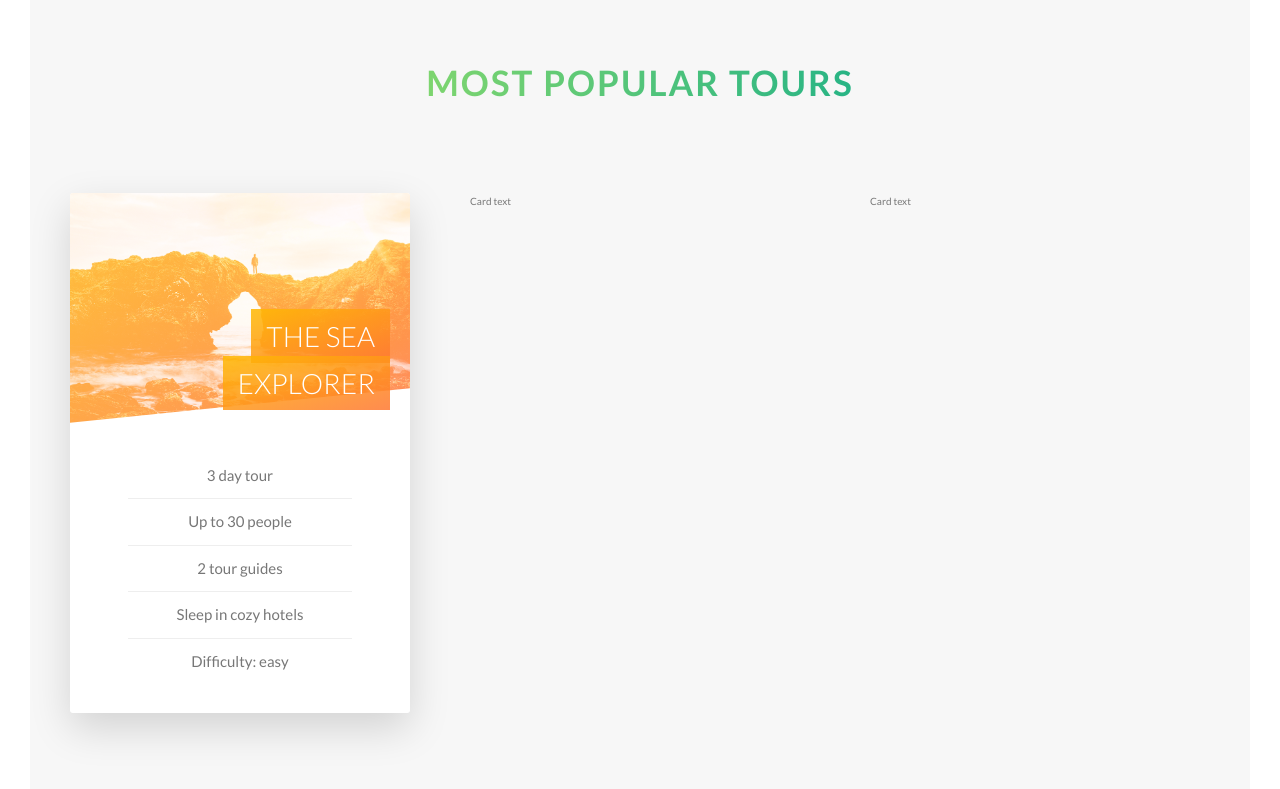
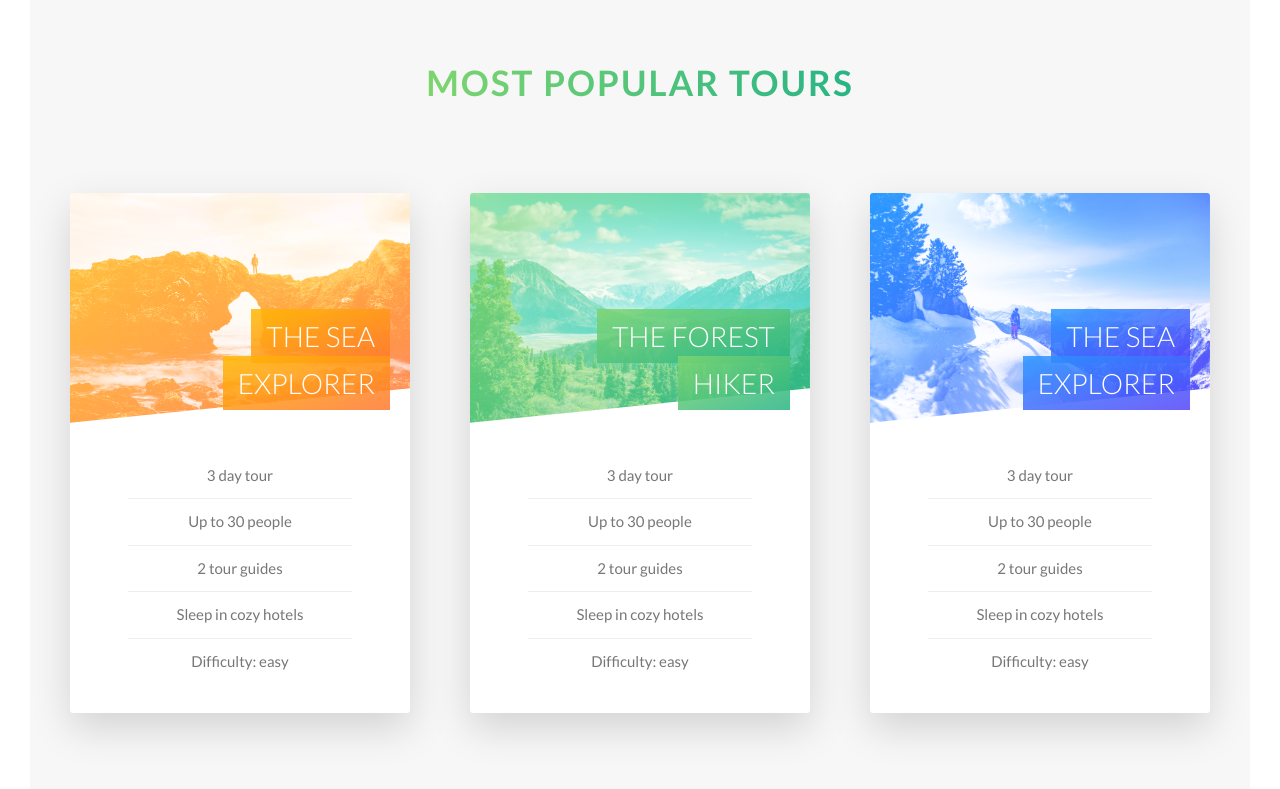
Before and after one commit to nbhaohao/advanced-css-course-master, a website: page Natours/starter/index.html in a window 1280 px wide. Shown: the part 2242-3031 px from the top of the page. Drawn offline with Linux system fonts and the light colour scheme.

Commit message:
feat: finish 3 cards

```diff
--- a/Natours/starter/index.html
+++ b/Natours/starter/index.html
@@ -131,18 +131,76 @@
 
                     </div>
                     <div class="card__side card__side--back card__side--back-1">
-                        BACK
+                        <div class="card__cta">
+                            <div class="card__price-box">
+                                <p class="card__price-only">Only</p>
+                                <p class="card__price-value">$297</p>
+                            </div>
+                            <a href="#" class="btn btn--white">Book now!</a>
+                        </div>
                     </div>
                 </div>
             </div>
             <div class="col-1-of-3">
                 <div class="card">
-                    Card text
+                    <div class="card__side card__side--front">
+                        <div class="card__picture card__picture--2">
+                            &nbsp;
+                        </div>
+                        <h4 class="card__heading">
+                            <span class="card__heading-span card__heading-span--2">The Forest hiker</span>
+                        </h4>
+                        <div class="card__details">
+                            <ul>
+                                <li>3 day tour</li>
+                                <li>Up to 30 people</li>
+                                <li>2 tour guides</li>
+                                <li>Sleep in cozy hotels</li>
+                                <li>Difficulty: easy</li>
+                            </ul>
+                        </div>
+
+                    </div>
+                    <div class="card__side card__side--back card__side--back-2">
+                        <div class="card__cta">
+                            <div class="card__price-box">
+                                <p class="card__price-only">Only</p>
+                                <p class="card__price-value">$297</p>
+                            </div>
+                            <a href="#" class="btn btn--white">Book now!</a>
+                        </div>
+                    </div>
                 </div>
             </div>
             <div class="col-1-of-3">
                 <div class="card">
-                    Card text
+                    <div class="card__side card__side--front">
+                        <div class="card__picture card__picture--3">
+                            &nbsp;
+                        </div>
+                        <h4 class="card__heading">
+                            <span class="card__heading-span card__heading-span--3">The Sea Explorer</span>
+                        </h4>
+                        <div class="card__details">
+                            <ul>
+                                <li>3 day tour</li>
+                                <li>Up to 30 people</li>
+                                <li>2 tour guides</li>
+                                <li>Sleep in cozy hotels</li>
+                                <li>Difficulty: easy</li>
+                            </ul>
+                        </div>
+
+                    </div>
+                    <div class="card__side card__side--back card__side--back-3">
+                        <div class="card__cta">
+                            <div class="card__price-box">
+                                <p class="card__price-only">Only</p>
+                                <p class="card__price-value">$297</p>
+                            </div>
+                            <a href="#" class="btn btn--white">Book now!</a>
+                        </div>
+                    </div>
                 </div>
             </div>
         </div>
--- a/Natours/starter/sass/components/_card.scss
+++ b/Natours/starter/sass/components/_card.scss
@@ -22,11 +22,18 @@
     }
 
     &--back {
-      background-color: green;
       transform: rotateY(180deg);
 
       &-1 {
         background-image: linear-gradient(to right bottom, #{$color-secondary-light}, #{$color-secondary-dark});
+      }
+
+      &-2 {
+        background-image: linear-gradient(to right bottom, #{$color-primary-light}, #{$color-primary-dark});
+      }
+
+      &-3 {
+        background-image: linear-gradient(to right bottom, #{$color-tertiary-light}, #{$color-tertiary-dark});
       }
     }
   }
@@ -52,11 +59,11 @@
     }
 
     &--2 {
-      background-image: url("../img/nat-5.jpg");
+      background-image: linear-gradient(to right bottom, #{$color-primary-light}, #{$color-primary-dark}), url("../img/nat-6.jpg");
     }
 
     &--3 {
-      background-image: url("../img/nat-5.jpg");
+      background-image: linear-gradient(to right bottom, #{$color-tertiary-light}, #{$color-tertiary-dark}), url("../img/nat-7.jpg");
     }
   }
 
@@ -80,6 +87,14 @@
     &--1 {
       background-image: linear-gradient(to right bottom, rgba($color-secondary-light, 0.85), rgba($color-secondary-dark, 0.85));
     }
+
+    &--2 {
+      background-image: linear-gradient(to right bottom, rgba($color-primary-light, 0.85), rgba($color-primary-dark, 0.85));
+    }
+
+    &--3 {
+      background-image: linear-gradient(to right bottom, rgba($color-tertiary-light, 0.85), rgba($color-tertiary-dark, 0.85));
+    }
   }
 
   &__details {
@@ -101,4 +116,29 @@
       }
     }
   }
+
+  &__cta {
+    position: absolute;
+    top: 50%;
+    left: 50%;
+    transform: translate(-50%, -50%);
+    width: 90%;
+    text-align: center;
+  }
+
+  &__price-box {
+    text-align: center;
+    color: $color-white;
+    margin-bottom: 8rem;
+  }
+
+  &__price-only {
+    font-size: 1.4rem;
+    text-transform: uppercase;
+  }
+
+  &__price-value {
+    font-size: 6rem;
+    font-weight: 100;
+  }
 }
```
Also changed, not shown: Natours/starter/css/style.css.
